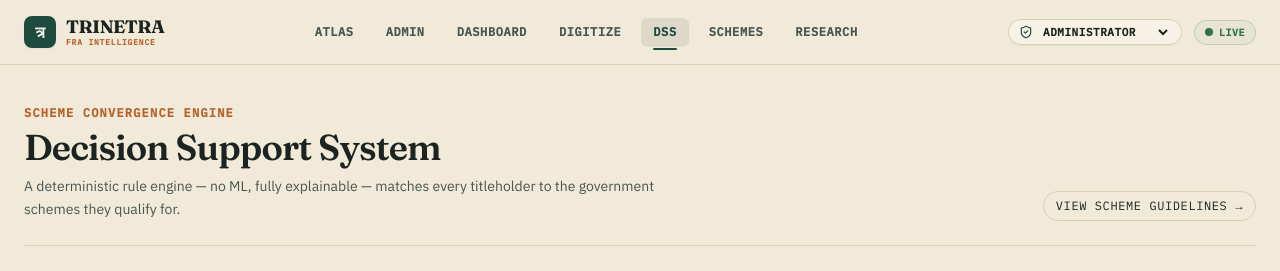
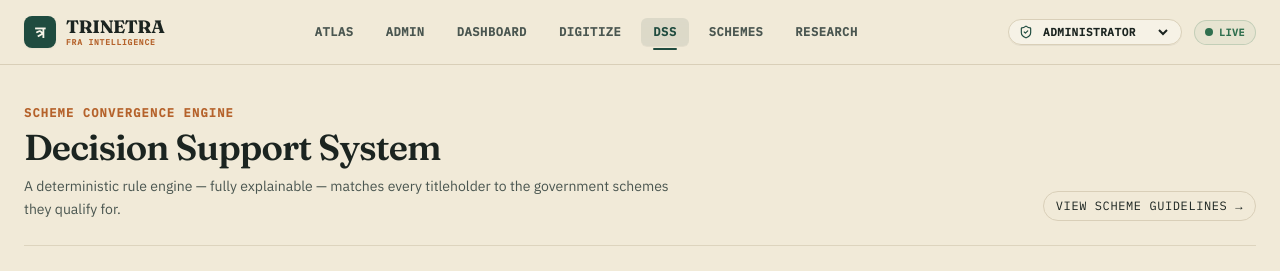
Before and after one commit to adiraj0506/TRINETRA-ORION-DEMO, a Next.js app: page /dss in a window 1280 px wide. Shown: the top 271 px of the page. Built offline with nearby package versions, Linux system fonts and the light colour scheme; no server answers; the database is empty.

Commit message:
Update Decision Support System (DSS) page layout, header, and scheme guidelines link

```diff
--- a/src/app/dss/page.tsx
+++ b/src/app/dss/page.tsx
@@ -65,7 +65,7 @@ export default function DssPage() {
       <PageHeader
         eyebrow="Scheme Convergence Engine"
         title="Decision Support System"
-        description="A deterministic rule engine — no ML, fully explainable — matches every titleholder to the government schemes they qualify for."
+        description="A deterministic rule engine — fully explainable — matches every titleholder to the government schemes they qualify for."
       >
         <Button href="/schemes" variant="secondary" size="sm">
           View Scheme Guidelines →
```
